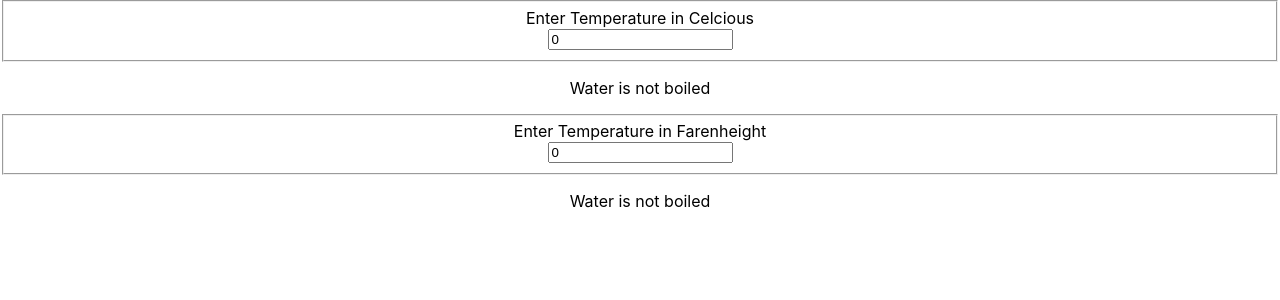
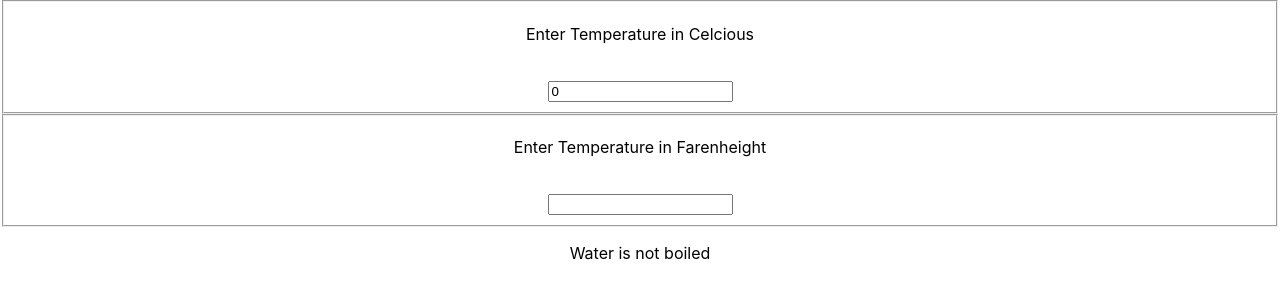
Before and after one commit to mehedihasan-swe/ReactJsComponents, a React (Create React App) app in the folder reactcomponents/: page / in a window 1280 px wide. Shown: the top 300 px of the page. Built offline with nearby package versions, Linux system fonts and the light colour scheme; the HTML template or start-up script is replaced by a standard one.

Commit message:
[Style][Feat] Version 2.00

```diff
--- a/reactcomponents/src/componentsR/Calculator.js
+++ b/reactcomponents/src/componentsR/Calculator.js
@@ -1,16 +1,30 @@
 import React, { Component } from 'react'
 import TemperatureInput from './TemperatureInput'
+import BoilingVerdict from './BoilingVerdict';
 
 
 export class Calculator extends Component {
+     state = {
+        temperature : 0,
+
+    }
+    tempChange = (e) =>{
+
+        console.log(' :', e.target.value );
+        this.setState({
+            temperature: parseFloat(e.target.value)
+
+        });
+    }
 
   render() {
 
     return (
       <div>
 
-        <TemperatureInput scales="c" />
-        <TemperatureInput scales="f" />
+        <TemperatureInput scales="c" temperature={this.state.temperature} tempChange={this.tempChange}/>
+        <TemperatureInput scales="f" temperature={this.temperature} tempChange={this.tempChange}/>
+        <BoilingVerdict celcious={this.state.temperature}/>
 
       </div>
     )
--- a/reactcomponents/src/componentsR/TemperatureInput.js
+++ b/reactcomponents/src/componentsR/TemperatureInput.js
@@ -1,6 +1,4 @@
 import React, { Component } from 'react'
-import BoilingVerdict from './BoilingVerdict';
-
 
 const Scalenames={
      c:"Celcious",
@@ -8,27 +6,17 @@ const Scalenames={
 }
 
 export class TemperatureInput extends Component {
-        state = {
-        temperature : 0,
-
-    }
-    tempChange = (e) =>{
-        this.setState({
-            temperature:e.target.value
-
-        });
-    }
 
   render() {
-    const {temperature}=this.state;
-    const {scales}=this.props
+    const {temperature,scales,tempChange}=this.props;
+
     return (
       <div>
         <fieldset>
-            <lagend>Enter Temperature in {Scalenames[scales]}</lagend> <br/>
-            <input type='text' onChange={this.tempChange} value={temperature}></input>
+            <p>Enter Temperature in {Scalenames[scales]}</p> <br/>
+            <input type='text' onChange={tempChange} value={temperature}/>
         </fieldset>
-        <BoilingVerdict celcious={temperature}/>
+
       </div>
     )
   }
```
